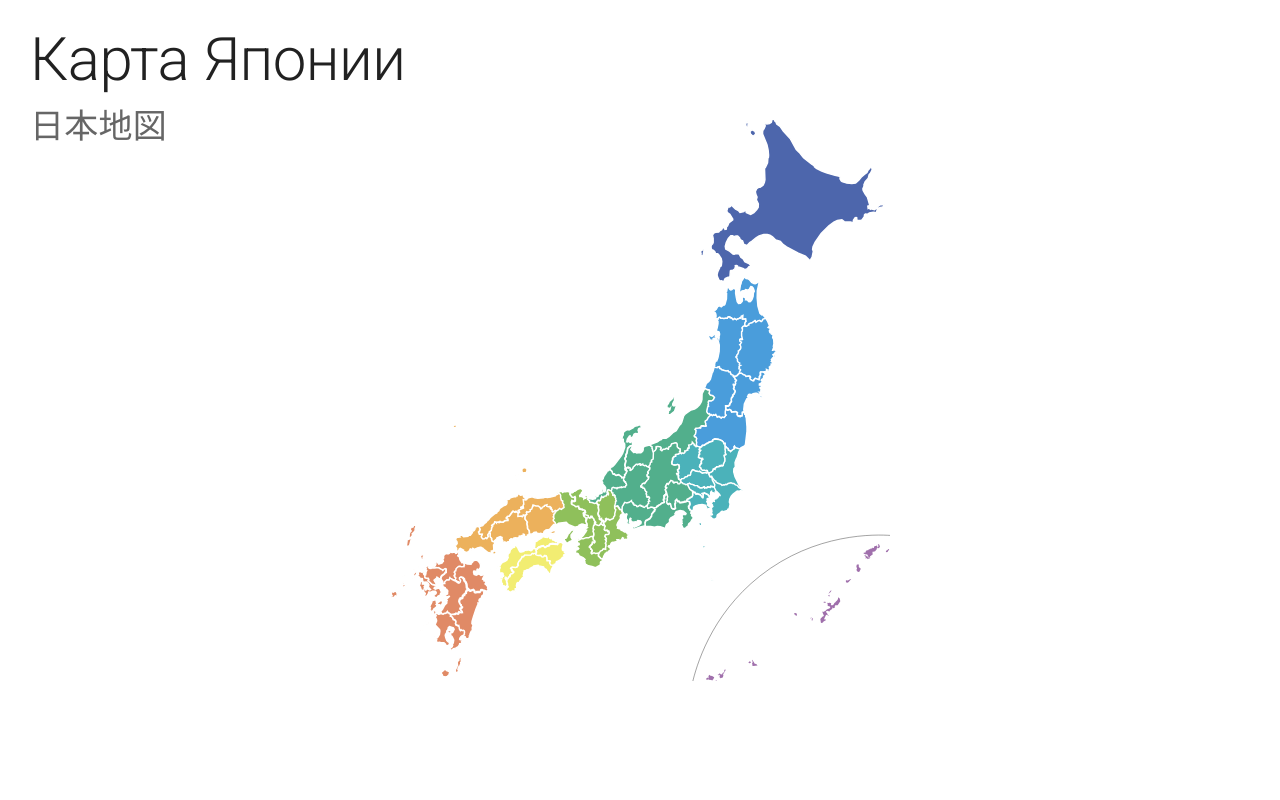
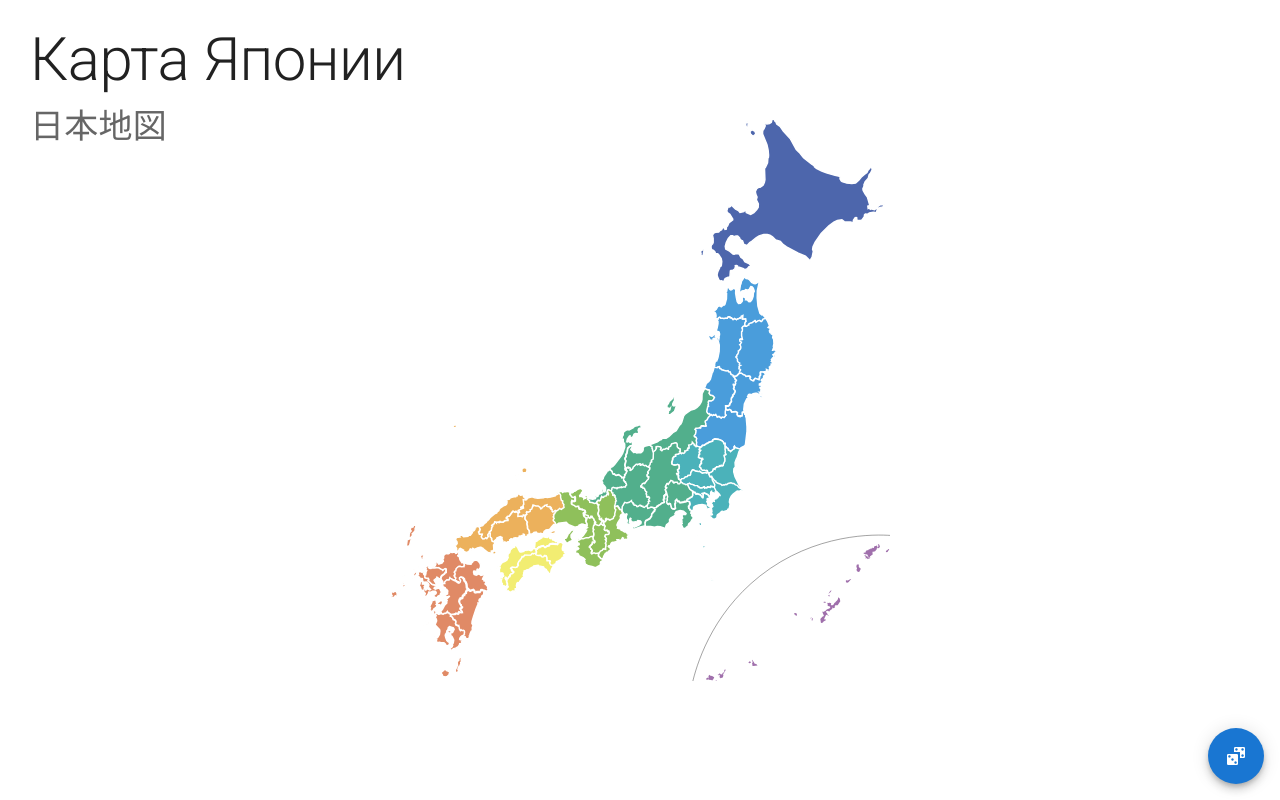
Before and after one commit to metafates/JapanMap, a Vue app: page /#/ in a window 1280 px wide. Built offline with nearby package versions, Linux system fonts and the light colour scheme.

Commit message:
📦 NEW: Random prefecture button added

```diff
--- /dev/null
+++ b/src/components/RandomPrefBtn.vue
@@ -0,0 +1,32 @@
+<template>
+    <v-tooltip left>
+        <template v-slot:activator="{ on, attrs }">
+            <v-speed-dial absolute bottom right>
+                <template v-slot:activator>
+                    <v-btn
+                        v-bind="attrs"
+                        v-on="on"
+                        @click="openRandomPrefecture"
+                        color="primary"
+                        fab
+                    >
+                        <v-icon>
+                            mdi-dice-multiple
+                        </v-icon>
+                    </v-btn>
+                </template>
+            </v-speed-dial>
+        </template>
+        <span>Случайная префектура</span>
+    </v-tooltip>
+</template>
+
+<script>
+export default {
+    methods: {
+        openRandomPrefecture() {
+            this.$emit("random");
+        },
+    },
+};
+</script>
--- /dev/null
+++ b/src/utils/randomPrefecture.js
@@ -0,0 +1,22 @@
+// JP-01, ..., JP-47
+const minPrefecture = 1;
+const maxPrefecture = 47;
+
+function getRandomIntInRange(min, max) {
+    const min_ = Math.ceil(min);
+    const max_ = Math.floor(max);
+    return Math.floor(Math.random() * (max_ - min_ + 1)) + min_;
+}
+
+function addLeadingZero(number) {
+    return number < 10 ? `0${number}` : number;
+}
+
+function randomPrefecture() {
+    const number = addLeadingZero(
+        getRandomIntInRange(minPrefecture, maxPrefecture)
+    );
+    return `JP-${number}`;
+}
+
+export default randomPrefecture;
--- a/src/views/Home.vue
+++ b/src/views/Home.vue
@@ -1,6 +1,7 @@
 <template>
     <v-container fill-height fluid>
         <LogoDesktop v-if="!sm" />
+        <RandomPrefBtn @random="openRandomPrefecture" />
         <transition name="fade">
             <PreviewCard
                 v-show="hovered"
@@ -47,6 +48,11 @@ import JapanMap from "../components/JapanMap";
 // Logo
 import LogoDesktop from "../components/LogoDesktop";
 
+// Open Random Prefecture Page button
+import RandomPrefBtn from "../components/RandomPrefBtn";
+
+import randomPrefecture from "../utils/randomPrefecture";
+
 export default {
     name: "Home",
     components: {
@@ -55,10 +61,11 @@ export default {
         PrefecturePage,
         JapanMap,
         LogoDesktop,
+        RandomPrefBtn,
     },
     data() {
         return {
-            prefecture: this.$store.state.prefectures["JP-02"],
+            prefecture: this.$store.state.prefectures[randomPrefecture()],
             dialog: false,
             sm: false,
             hovered: false,
@@ -82,6 +89,10 @@ export default {
         closePrefecturePage() {
             this.dialog = false;
         },
+        openRandomPrefecture() {
+            this.prefecture = this.$store.state.prefectures[randomPrefecture()];
+            this.openPrefecturePage();
+        },
     },
     created() {
         this.sm = window.innerWidth < 960;
```
Also changed, not shown: src/utils/compareStructure.js (deleted).
